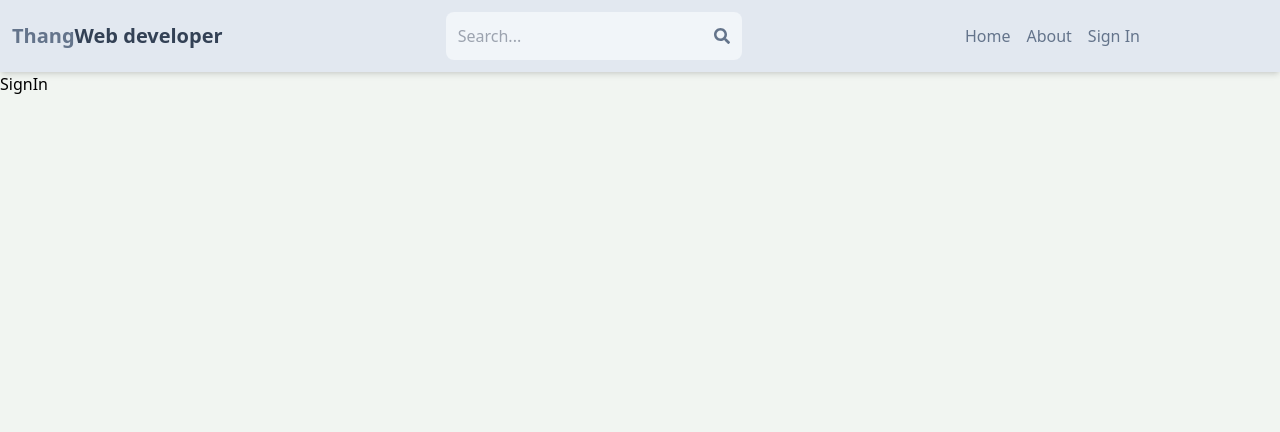
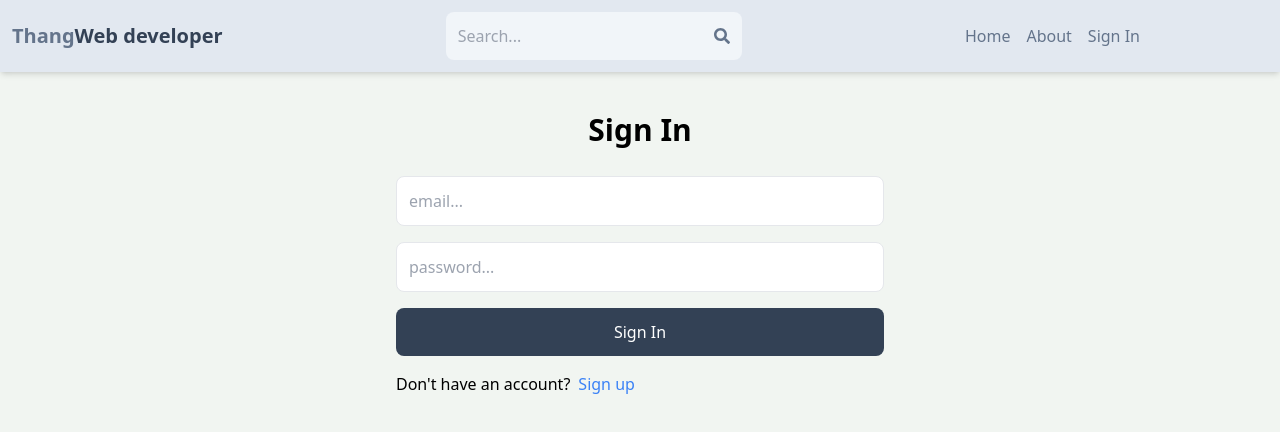
Before and after one commit to PhanQuyetThang/mern-estate, a React (Vite) app in the folder client/: page /sign-in in a window 1280 px wide. Shown: the top 432 px of the page. Built offline with nearby package versions, Linux system fonts and the light colour scheme.

Commit message:
complete sign in page functionality

```diff
--- a/client/src/pages/SignIn.jsx
+++ b/client/src/pages/SignIn.jsx
@@ -1,7 +1,76 @@
-import React from 'react'
+import { useState } from 'react';
+import { Link, useNavigate } from 'react-router-dom';
 
-export default function SignIn() {
+export default function SignUp() {
+    const [formData, setFormData] = useState({})
+    const [error, setError] = useState(null)
+    const [loading, setLoading] = useState(false)
+    const navigate = useNavigate()
+    const handleChange = (e) => {
+        setFormData({
+            ...formData,
+            [e.target.id]: e.target.value
+        });
+    };
+
+    const handleSubmit = async (e) => {
+        e.preventDefault();
+        try {
+            setLoading(true)
+            const res = await fetch('/api/auth/signin', {
+                method: "POST",
+                headers: {
+                    'Content-Type': 'application/json',
+                },
+                body: JSON.stringify(formData),
+            });
+            const data = await res.json();
+            console.log(data)
+            if (data.success === false) {
+                setLoading(false)
+                setError(data.message)
+                return;
+            }
+            setLoading(false)
+            setError(null)
+            navigate('/')
+        } catch (error) {
+            setLoading(false)
+            setError(error.message)
+        }
+    }
     return (
-        <div>SignIn</div>
+        <div className='p-3 max-w-lg mx-auto'>
+            <h1 className='text-3xl text-center font-semibold my-7'>Sign In</h1>
+            <form onSubmit={handleSubmit} className='flex flex-col gap-4'>
+                <input
+                    type="email"
+                    placeholder='email...'
+                    className='border p-3 rounded-lg'
+                    id='email'
+                    onChange={handleChange}
+                />
+                <input
+                    type="password"
+                    placeholder='password...'
+                    className='border p-3 rounded-lg'
+                    id='password'
+                    onChange={handleChange}
+                />
+                <button
+                    disabled={loading}
+                    className='bg-slate-700 text-white p-3 rounded-lg hover:shadow-lg hover:bg-slate-800 disabled:opacity-70'>
+                    {loading ? 'Loading...' : 'Sign In'}
+                </button>
+            </form>
+            <div className='flex gap-2 mt-4'>
+                <p>Don't have an account?</p>
+                <Link to="/sign-up">
+                    <span className='text-blue-500'>Sign up</span>
+                </Link>
+            </div>
+            {error && <p className="text-red-500 mt-5">{error}</p>}
+        </div>
+
     )
 }
```
